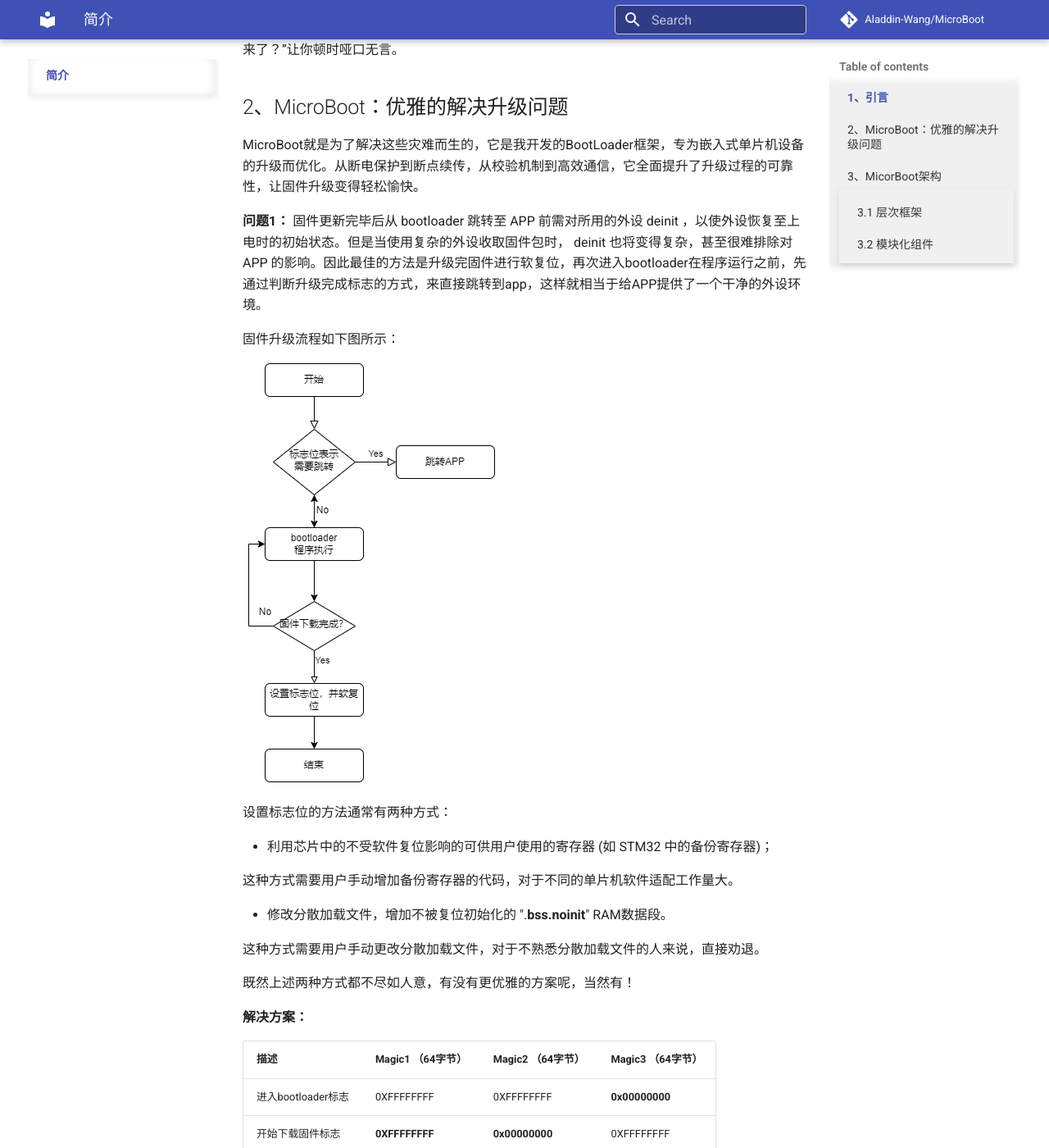
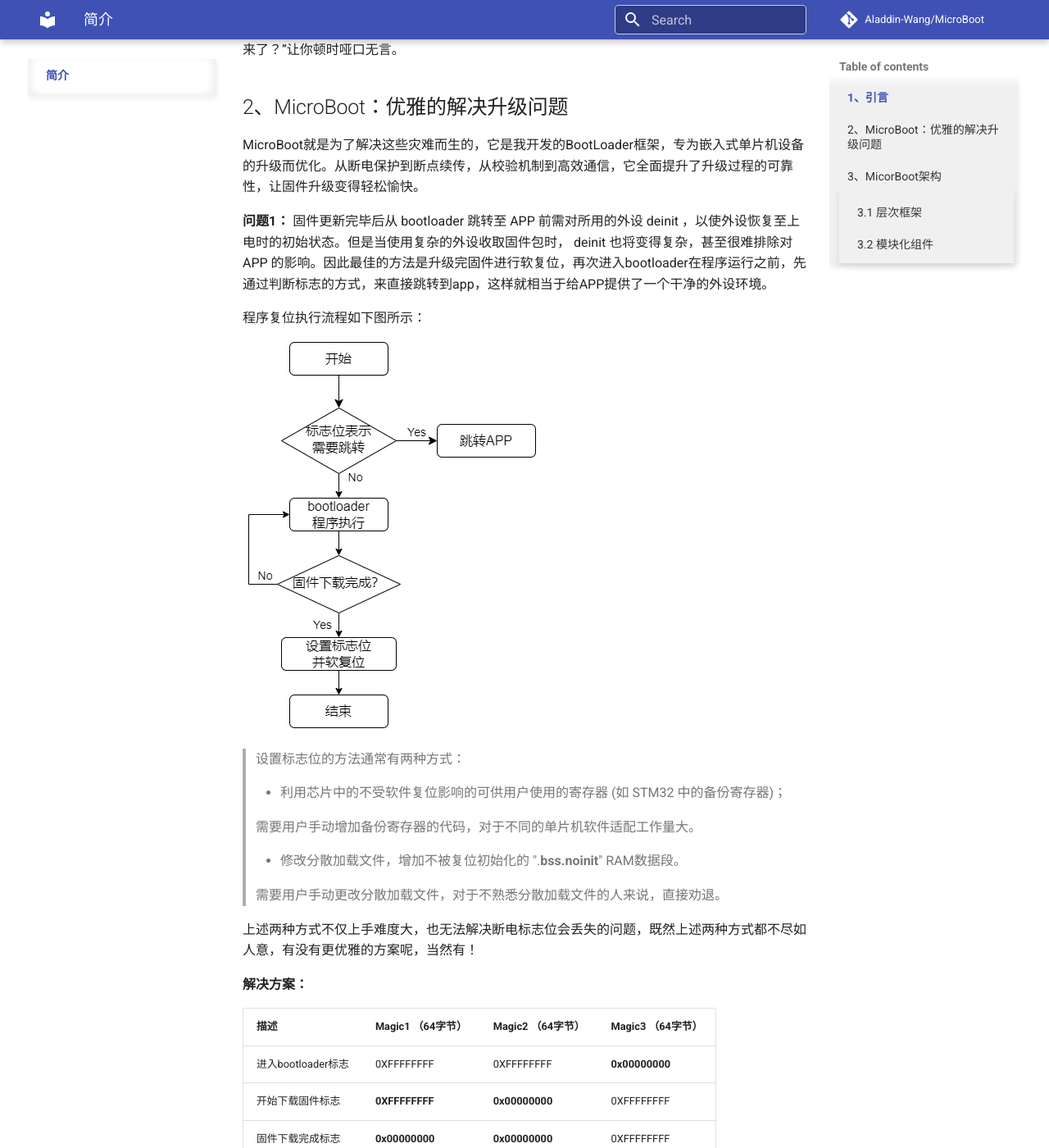
Before and after one commit to Aladdin-Wang/MicroBoot, an MkDocs documentation site: the page built from docs/index.md, in a window 1280 px wide and 1400 px high, scrolled down 1074 px. Shown: the whole window at 82% size. Built offline with MkDocs 1.6.1 and Material for MkDocs 9.7.7, drawn with Linux system fonts in a browser that asks for light colours; comment, search, counter and statistics services are not loaded; some of the changed text lies outside the part shown.

Commit message:
更新microboot简介

````diff
--- a/docs/index.md
+++ b/docs/index.md
@@ -41,25 +41,24 @@
 
  MicroBoot就是为了解决这些灾难而生的，它是我开发的BootLoader框架，专为嵌入式单片机设备的升级而优化。从断电保护到断点续传，从校验机制到高效通信，它全面提升了升级过程的可靠性，让固件升级变得轻松愉快。
 
-**问题1：** 固件更新完毕后从 bootloader 跳转至 APP 前需对所用的外设 deinit ，以使外设恢复至上电时的初始状态。但是当使用复杂的外设收取固件包时， deinit 也将变得复杂，甚至很难排除对 APP 的影响。因此最佳的方法是升级完固件进行软复位，再次进入bootloader在程序运行之前，先通过判断升级完成标志的方式，来直接跳转到app，这样就相当于给APP提供了一个干净的外设环境。
+**问题1：** 固件更新完毕后从 bootloader 跳转至 APP 前需对所用的外设 deinit ，以使外设恢复至上电时的初始状态。但是当使用复杂的外设收取固件包时， deinit 也将变得复杂，甚至很难排除对 APP 的影响。因此最佳的方法是升级完固件进行软复位，再次进入bootloader在程序运行之前，先通过判断标志的方式，来直接跳转到app，这样就相当于给APP提供了一个干净的外设环境。
 
-固件升级流程如下图所示：
+程序复位执行流程如下图所示：
 
 ![updata](./images/updata.png)
 
-设置标志位的方法通常有两种方式：
+> 设置标志位的方法通常有两种方式：
+>
+> - 利用芯片中的不受软件复位影响的可供用户使用的寄存器 (如 STM32 中的备份寄存器)；
+>
+> 需要用户手动增加备份寄存器的代码，对于不同的单片机软件适配工作量大。
+>
+> - 修改分散加载文件，增加不被复位初始化的 ".**bss.noinit**" RAM数据段。
+>
+> 需要用户手动更改分散加载文件，对于不熟悉分散加载文件的人来说，直接劝退。
+>
 
-- 利用芯片中的不受软件复位影响的可供用户使用的寄存器 (如 STM32 中的备份寄存器)；
-
-这种方式需要用户手动增加备份寄存器的代码，对于不同的单片机软件适配工作量大。
-
-- 修改分散加载文件，增加不被复位初始化的 ".**bss.noinit**" RAM数据段。
-
-这种方式需要用户手动更改分散加载文件，对于不熟悉分散加载文件的人来说，直接劝退。
-
-
-
-既然上述两种方式都不尽如人意，有没有更优雅的方案呢，当然有！
+上述两种方式不仅上手难度大，也无法解决断电标志位会丢失的问题，既然上述两种方式都不尽如人意，有没有更优雅的方案呢，当然有！
 
 **解决方案：**
 
@@ -69,7 +68,19 @@
 | ------------------ | ----------------- | ----------------- | ----------------- |
 | 进入bootloader标志 | 0XFFFFFFFF        | 0XFFFFFFFF        | **0x00000000**    |
 | 开始下载固件标志   | **0XFFFFFFFF**    | **0x00000000**    | 0XFFFFFFFF        |
-| 下载完成标志       | **0x00000000**    | **0x00000000**    | 0XFFFFFFFF        |
+| 固件下载完成标志   | **0x00000000**    | **0x00000000**    | 0XFFFFFFFF        |
+
+
+
+app通过调用enter_bootloader接口，设置Magic3 标志为**0x00000000**,然后复位单片机。
+
+```c
+void enter_bootloader(void)
+{
+    uint32_t wData = 0;
+    target_flash_write((APP_PART_ADDR + APP_PART_SIZE - 64), (const uint8_t *)&wData, sizeof(wData));
+}
+```
 
 
 
@@ -78,16 +89,6 @@
 ![NewUpada](./images/NewUpada.png)
 
 
-
-app进入bootloader，通过调用enter_bootloader接口，设置Magic3 标志为**0x00000000**,然后复位单片机。
-
-```c
-void enter_bootloader(void)
-{
-    uint32_t wData = 0;
-    target_flash_write((APP_PART_ADDR + APP_PART_SIZE - 64), (const uint8_t *)&wData, sizeof(wData));
-}
-```
 
 程序升级执行流程如下图所示：
 
@@ -183,7 +184,7 @@
 
 - 环形队列
 
-
+[一个用C语言编写支持的多类型、函数重载与线程安全的环形队列]: ./components/queue/queue.md
 
 - 信号槽
 
````
Also changed, not shown: other parts of docs/index.md (+3 -3 lines), docs/images/NewUpada.png, docs/images/NewUpada1.png, docs/images/updata.png, 6 other files.
